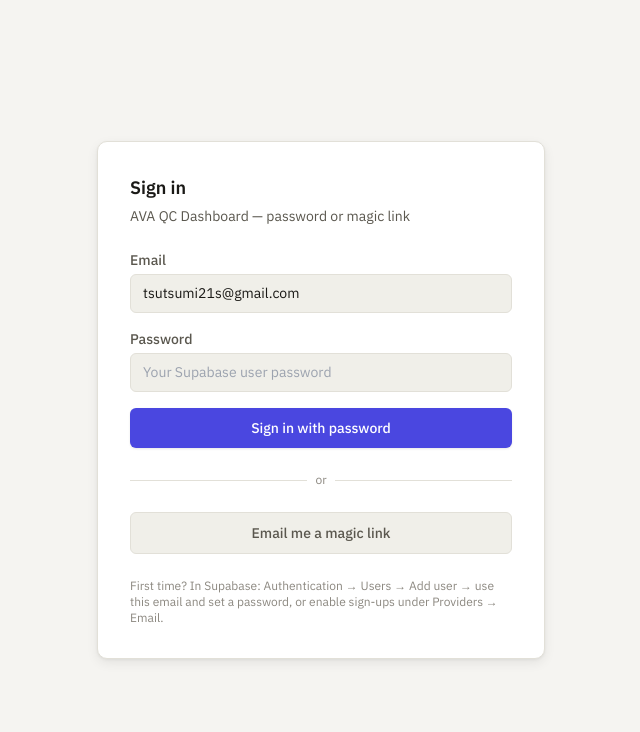
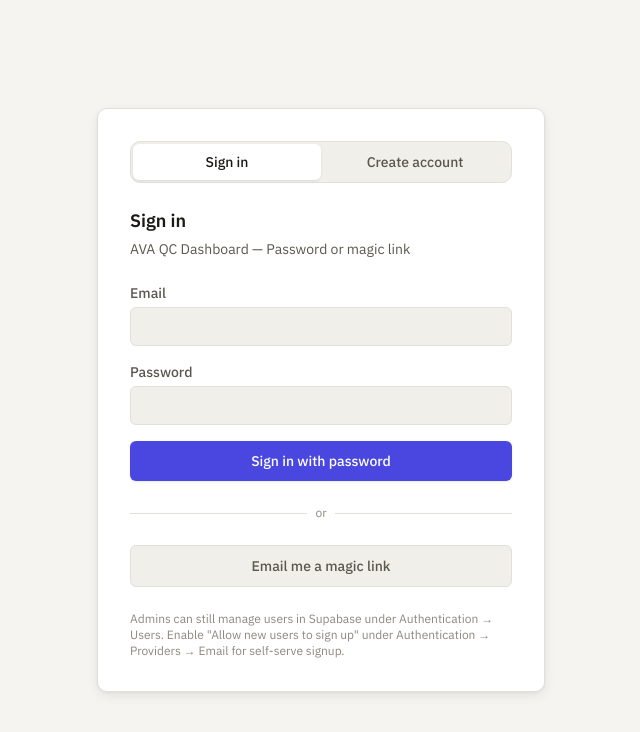
Before and after one commit to Stephano-Tsutsumi/qc-dashboard, a Next.js app: page /auth/login in a window 1280 px wide. Shown: the top 732 px of the page, without its empty margins (319-959 px from the left). Built offline with nearby package versions, Linux system fonts and the light colour scheme; no server answers.

Commit message:
Implement account creation to login page

```diff
--- a/src/app/auth/login/page.tsx
+++ b/src/app/auth/login/page.tsx
@@ -1,15 +1,18 @@
 'use client'
 
-import { useState, useEffect } from 'react'
+import { useEffect, useState } from 'react'
 import { useRouter } from 'next/navigation'
 import { createClient } from '@/utils/supabase/client'
+import { cn } from '@/lib/utils'
 
-const DEFAULT_EMAIL = 'tsutsumi21s@gmail.com'
+type AuthMode = 'signin' | 'signup'
 
 export default function LoginPage() {
   const router = useRouter()
-  const [email, setEmail] = useState(DEFAULT_EMAIL)
+  const [mode, setMode] = useState<AuthMode>('signin')
+  const [email, setEmail] = useState('')
   const [password, setPassword] = useState('')
+  const [confirmPassword, setConfirmPassword] = useState('')
   const [msg, setMsg] = useState<string | null>(null)
   const [loading, setLoading] = useState(false)
   const [redirectTo, setRedirectTo] = useState('/dashboard')
@@ -18,6 +21,10 @@ export default function LoginPage() {
     const p = new URLSearchParams(window.location.search).get('redirectTo')
     if (p && p.startsWith('/')) setRedirectTo(p)
   }, [])
+
+  useEffect(() => {
+    setMsg(null)
+  }, [mode])
 
   async function signInWithPassword(e: React.FormEvent) {
     e.preventDefault()
@@ -32,6 +39,43 @@ export default function LoginPage() {
     }
     router.push(redirectTo)
     router.refresh()
+  }
+
+  async function signUpWithPassword(e: React.FormEvent) {
+    e.preventDefault()
+    setMsg(null)
+    if (password !== confirmPassword) {
+      setMsg('Passwords do not match.')
+      return
+    }
+    if (password.length < 8) {
+      setMsg('Password must be at least 8 characters.')
+      return
+    }
+    setLoading(true)
+    const supabase = createClient()
+    const origin = process.env.NEXT_PUBLIC_APP_URL ?? window.location.origin
+    const { data, error } = await supabase.auth.signUp({
+      email,
+      password,
+      options: {
+        emailRedirectTo: `${origin}/auth/callback`,
+      },
+    })
+    setLoading(false)
+    if (error) {
+      setMsg(error.message)
+      return
+    }
+    if (data.session) {
+      router.push(redirectTo)
+      router.refresh()
+      return
+    }
+    setMsg(
+      'Check your email to confirm your account, then sign in here. If you do not receive a message, confirm that sign-ups are enabled for email in Supabase.'
+    )
+    setConfirmPassword('')
   }
 
   async function sendMagicLink(e: React.FormEvent) {
@@ -52,17 +96,117 @@ export default function LoginPage() {
     setMsg('Check your email for the magic link.')
   }
 
+  const heading = mode === 'signin' ? 'Sign in' : 'Create account'
+  const sub =
+    mode === 'signin'
+      ? 'Password or magic link'
+      : 'Set a password. You may need to confirm email depending on Supabase settings.'
+
   return (
     <div className="flex min-h-screen items-center justify-center p-6">
       <div
         className="w-full max-w-md rounded border border-border bg-surface p-8 shadow"
         style={{ borderRadius: 'var(--radius)' }}
       >
-        <h1 className="text-lg font-semibold text-text">Sign in</h1>
-        <p className="mt-1 text-sm text-text-secondary">
-          AVA QC Dashboard — password or magic link
-        </p>
+        <div
+          className="flex rounded border border-border bg-surface-2 p-0.5"
+          style={{ borderRadius: 'var(--radius)' }}
+          role="tablist"
+          aria-label="Authentication mode"
+        >
+          <button
+            type="button"
+            role="tab"
+            aria-selected={mode === 'signin'}
+            className={cn(
+              'flex-1 rounded-sm px-3 py-2 text-sm font-medium transition-colors',
+              mode === 'signin'
+                ? 'bg-surface text-text shadow-sm'
+                : 'text-text-secondary hover:text-text'
+            )}
+            onClick={() => setMode('signin')}
+          >
+            Sign in
+          </button>
+          <button
+            type="button"
+            role="tab"
+            aria-selected={mode === 'signup'}
+            className={cn(
+              'flex-1 rounded-sm px-3 py-2 text-sm font-medium transition-colors',
+              mode === 'signup'
+                ? 'bg-surface text-text shadow-sm'
+                : 'text-text-secondary hover:text-text'
+            )}
+            onClick={() => setMode('signup')}
+          >
+            Create account
+          </button>
+        </div>
 
+        <h1 className="mt-6 text-lg font-semibold text-text">{heading}</h1>
+        <p className="mt-1 text-sm text-text-secondary">AVA QC Dashboard — {sub}</p>
+
+        {mode === 'signup' ? (
+          <form onSubmit={signUpWithPassword} className="mt-6 space-y-4">
+            <div>
+              <label htmlFor="email-signup" className="block text-sm font-medium text-text-secondary">
+                Email
+              </label>
+              <input
+                id="email-signup"
+                type="email"
+                required
+                value={email}
+                onChange={(e) => setEmail(e.target.value)}
+                className="mt-1 w-full rounded-sm border border-border bg-surface-2 px-3 py-2 text-text outline-none focus:border-accent"
+                autoComplete="email"
+              />
+            </div>
+            <div>
+              <label htmlFor="password-signup" className="block text-sm font-medium text-text-secondary">
+                Password
+              </label>
+              <input
+                id="password-signup"
+                type="password"
+                required
+                minLength={8}
+                value={password}
+                onChange={(e) => setPassword(e.target.value)}
+                className="mt-1 w-full rounded-sm border border-border bg-surface-2 px-3 py-2 text-text outline-none focus:border-accent"
+                autoComplete="new-password"
+                placeholder="At least 8 characters"
+              />
+            </div>
+            <div>
+              <label
+                htmlFor="password-signup-confirm"
+                className="block text-sm font-medium text-text-secondary"
+              >
+                Confirm password
+              </label>
+              <input
+                id="password-signup-confirm"
+                type="password"
+                required
+                minLength={8}
+                value={confirmPassword}
+                onChange={(e) => setConfirmPassword(e.target.value)}
+                className="mt-1 w-full rounded-sm border border-border bg-surface-2 px-3 py-2 text-text outline-none focus:border-accent"
+                autoComplete="new-password"
+              />
+            </div>
+            <button
+              type="submit"
+              disabled={loading}
+              className="w-full rounded-sm bg-accent px-4 py-2.5 text-sm font-medium text-white shadow-sm hover:opacity-95 disabled:opacity-50"
+            >
+              {loading ? 'Creating account…' : 'Create account'}
+            </button>
+          </form>
+        ) : (
+          <>
             <form onSubmit={signInWithPassword} className="mt-6 space-y-4">
               <div>
                 <label htmlFor="email" className="block text-sm font-medium text-text-secondary">
@@ -90,7 +234,6 @@ export default function LoginPage() {
                   onChange={(e) => setPassword(e.target.value)}
                   className="mt-1 w-full rounded-sm border border-border bg-surface-2 px-3 py-2 text-text outline-none focus:border-accent"
                   autoComplete="current-password"
-              placeholder="Your Supabase user password"
                 />
               </div>
               <button
@@ -120,12 +263,23 @@ export default function LoginPage() {
                 {loading ? 'Working…' : 'Email me a magic link'}
               </button>
             </form>
+          </>
+        )}
 
-        {msg && <p className="mt-4 text-sm text-text-secondary">{msg}</p>}
+        {msg && (
+          <p
+            className={cn(
+              'mt-4 text-sm',
+              msg.startsWith('Check your email') ? 'text-accent' : 'text-text-secondary'
+            )}
+          >
+            {msg}
+          </p>
+        )}
 
         <p className="mt-6 text-xs text-text-muted">
-          First time? In Supabase: Authentication → Users → Add user → use this email and set a
-          password, or enable sign-ups under Providers → Email.
+          Admins can still manage users in Supabase under Authentication → Users. Enable &quot;Allow
+          new users to sign up&quot; under Authentication → Providers → Email for self-serve signup.
         </p>
       </div>
     </div>
```
Lines whose indentation alone changed are shown as unchanged.
